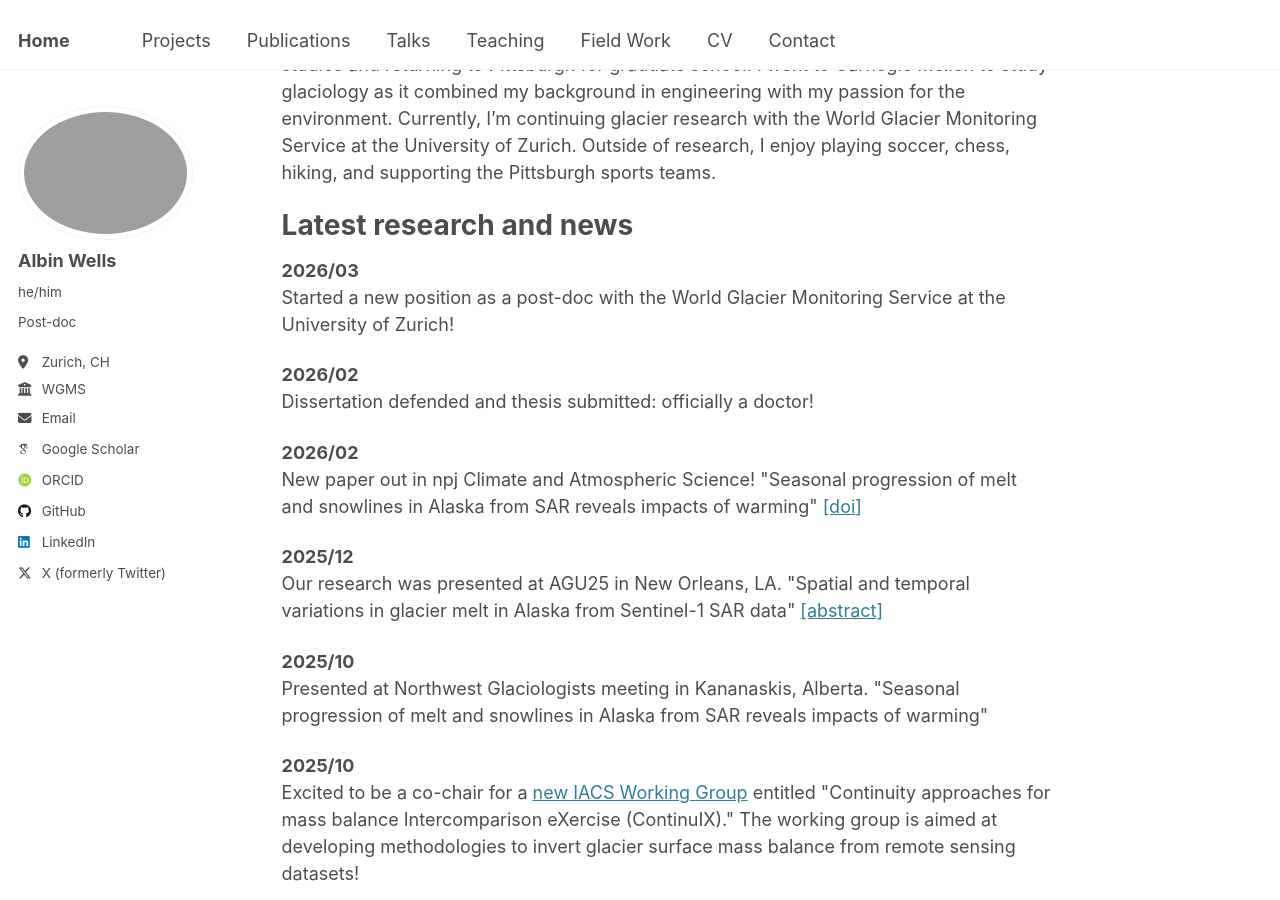
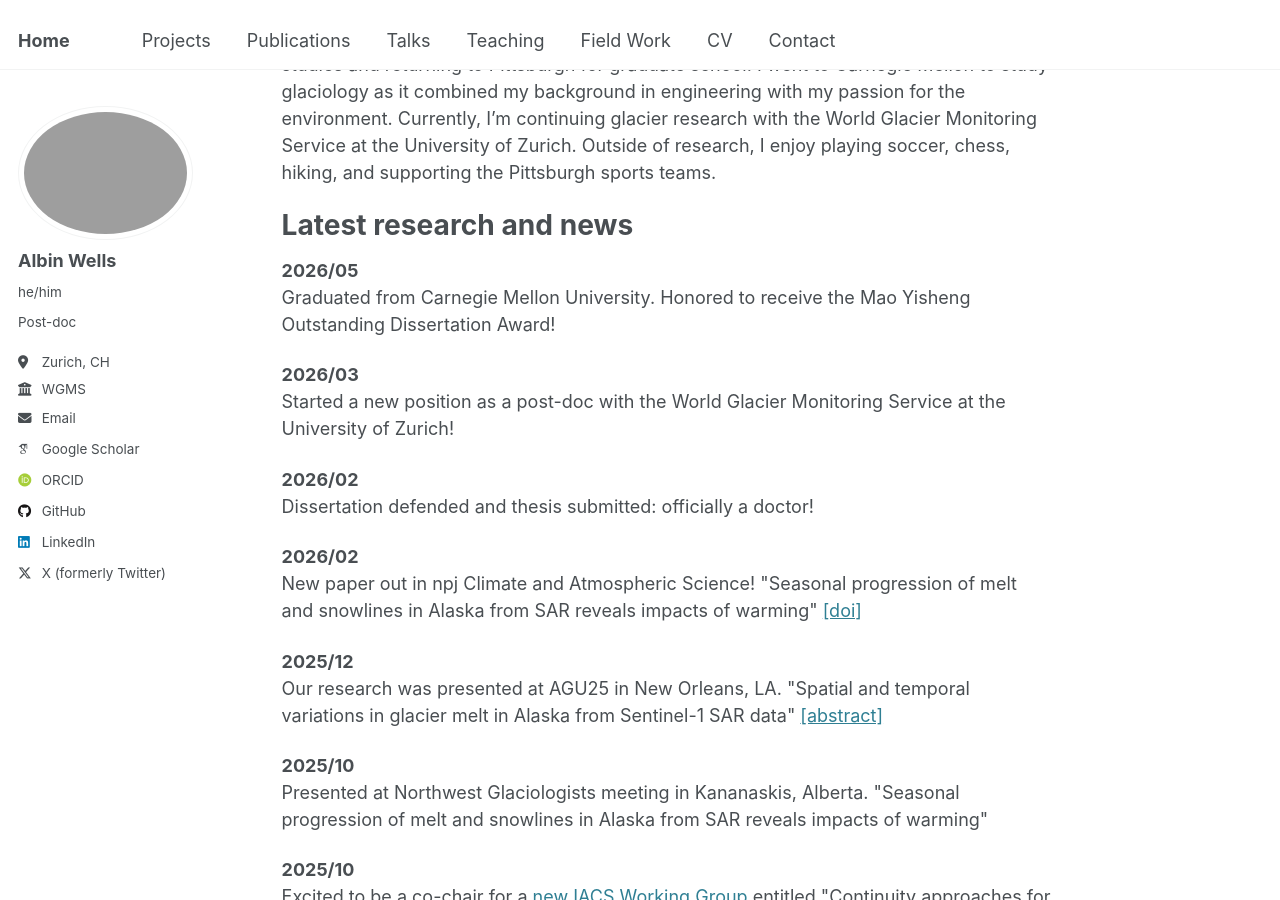
Before and after one commit to albinwwells/albinwwells.github.io, a Jekyll site: the page built from _pages/about.md, in a window 1280 px wide and 900 px high, scrolled down 606 px. Built offline with Jekyll 4.4.1, drawn with Linux system fonts in a browser that asks for light colours; some web fonts are replaced.

Commit message:
Update about.md

```diff
--- a/_pages/about.md
+++ b/_pages/about.md
@@ -20,6 +20,9 @@ I grew up in Pittsburgh, PA before attending Brown University for my undergradua
 
 Latest research and news
 ======
+<p> <strong> 2026/05 </strong> <br>
+Graduated from Carnegie Mellon University. Honored to receive the Mao Yisheng Outstanding Dissertation Award! </p>
+
 <p> <strong> 2026/03 </strong> <br>
 Started a new position as a post-doc with the World Glacier Monitoring Service at the University of Zurich! </p>
 
```
